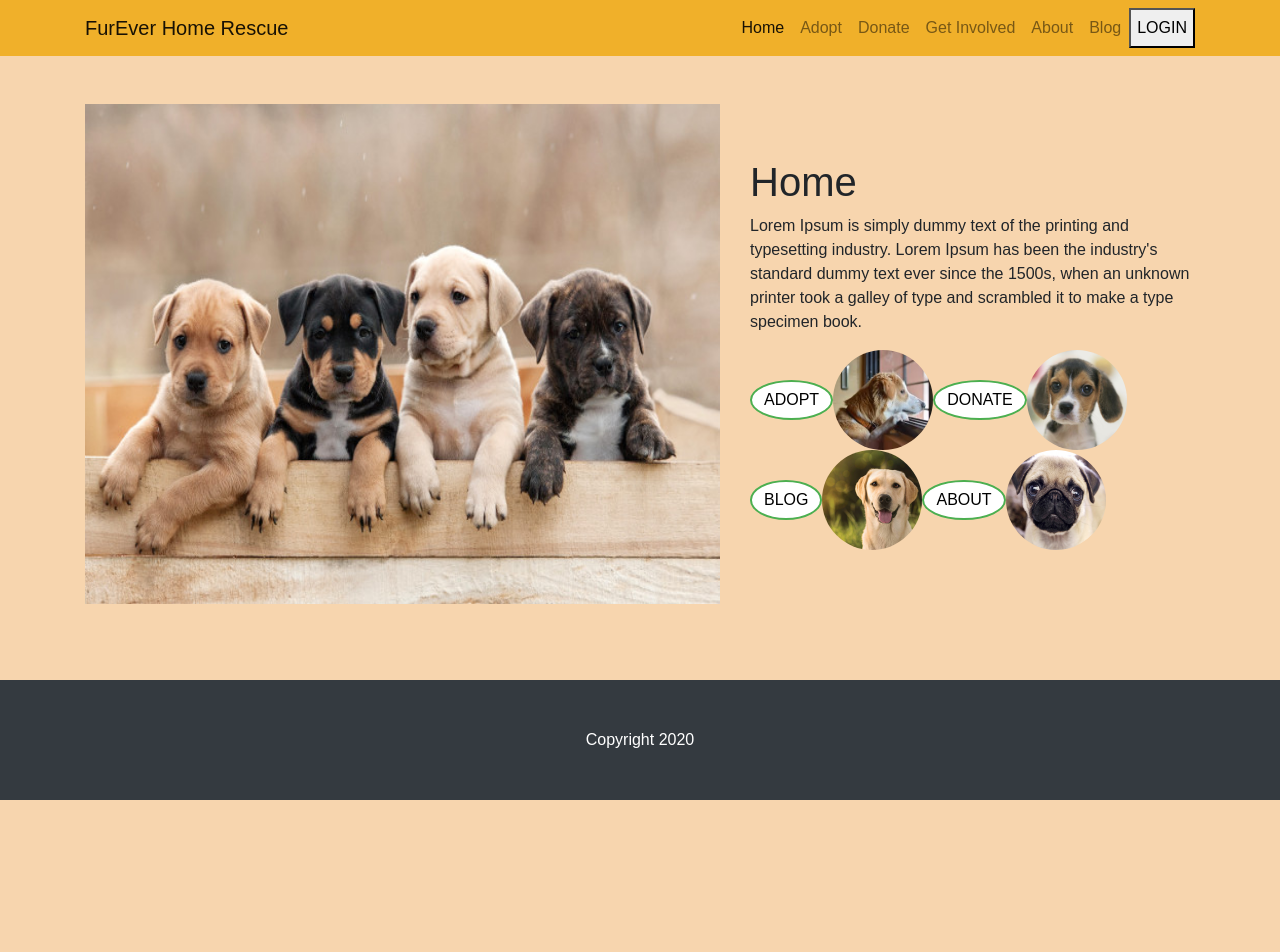
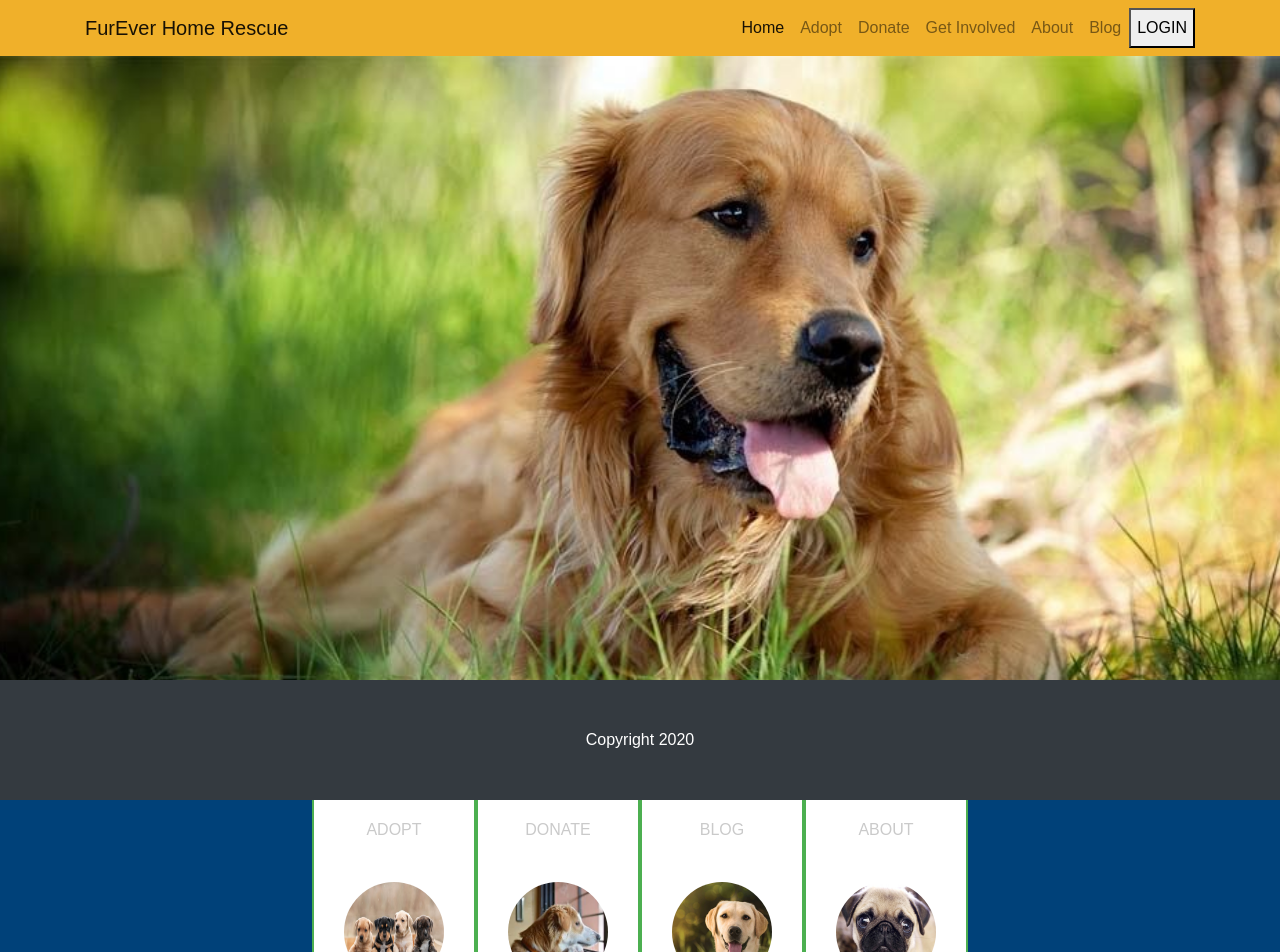
Before and after one commit to afazeez82/adoptadog-githubio.com, a React (Create React App) app in the folder client/: page / in a window 1280 px wide. Shown: the top 952 px of the page. Before the commit the page ends 800 px from the top, so only its background shows below. Built offline with nearby package versions, Linux system fonts and the light colour scheme; no server answers.

Commit message:
Changes About and Home pages

```diff
--- a/client/src/index.css
+++ b/client/src/index.css
@@ -9,8 +9,9 @@ nav {
   background-color: #f0b02a;
 }
 .img-fluid{
-  width: 500px;
-  height: 500px;
+  width: 100%;
+  height: auto;
+  display:block;
 }
 
 .img-circle {
@@ -20,11 +21,22 @@ nav {
   border-radius: 50%;
 }
 
+h1 {
+  position: absolute;
+  margin: auto;
+  top: 10;
+  left:10;
+  right:0;
+  bottom:0;
+  color:#fff;
+  height:100px;;
+  width: 1020px;
+}
+
 .btn-primary {
   background-color: white;
   color: black;
   border: 2px solid #4CAF50;
-  border-radius: 50%;
 }
 
 /* .donate {
--- a/client/src/views/About.jsx
+++ b/client/src/views/About.jsx
@@ -1,35 +1,36 @@
 import React from "react";
-// import "../index.css"
 
 function About() {
   return (
     <div className="about">
-      <div className="container">
-        <div className="row align-items-center my-5">
-           <div className="col-lg-7">
-            <img
-              className="img-fluid w-100 h-auto"
-              src={process.env.PUBLIC_URL +"/images/white-dog.jpg"}
-              alt="White Dog"
-            />
-          </div>
-          <div className="col-lg-5">
-            <h1 className="font-weight-light">About</h1>
-            <p>
-              Lorem Ipsum is simply dummy text of the printing and typesetting
-              industry. Lorem Ipsum has been the industry's standard dummy text
-              ever since the 1500s, when an unknown printer took a galley of
-              type and scrambled it to make a type specimen book.
-            </p>
-            <div className="col-md-4"></div>
-            <a className="btn btn-primary btn-xl text-uppercase js-scroll-trigger" href="#donate">DONATE</a>
-            <img src={process.env.PUBLIC_URL +"/images/cute-dog.jpeg"} className="img-circle" alt="..."></img>
-            <a className="btn btn-primary btn-xl text-uppercase js-scroll-trigger" href="#blog">BLOG</a>
-            <img src={process.env.PUBLIC_URL +"/images/dog2.jpg"} className="img-circle" alt="..."></img>
-          </div>
+      <div className="row">
+        <img
+          className="img-fluid w-100 h-auto"
+          src={process.env.PUBLIC_URL + "/images/dogs1.jpg"}
+          alt="White Dog"
+        />
+      </div>
+      <div className="row justify-content-md-center" style={{ backgroundColor: "#004179", height: "400px" }}>
+        <div className="col-5 m-3" style={{ backgroundColor: "#5EBAF2", height: "350px" }}>
+          <h5 className="p-4">
+            FurEver Home Rescue is a 501(c)(3) nonprofit based in
+            Minneasota and focuses on dogs who need a new home.
+
+            At vero eos et accusamus et iusto odio dignissimos ducimus qui blanditiis praesentium voluptatum deleniti atque corrupti quos dolores et quas molestias excepturi sint occaecati cupiditate non provident, similique sunt in culpa qui officia deserunt mollitia animi, id est laborum et dolorum fuga. Et harum quidem rerum facilis est et expedita distinctio.
+            </h5>
+        </div>
+        <div className="col-6">
+          <button className="btn-primary">
+            <p style={{ color: "#CACACA" }}>DONATE</p>
+            <img src={process.env.PUBLIC_URL + "/images/dog4.jpg"} className="img-circle m-4" alt="..." />
+          </button>
+          <button className="btn-primary">
+            <p style={{ color: "#CACACA" }}>BLOG</p>
+            <img src={process.env.PUBLIC_URL + "/images/dog2.jpg"} className="img-circle m-4" alt="..." />
+          </button>
         </div>
       </div>
-    </div>
+    </div >
   );
 }
 
--- a/client/src/views/Home.jsx
+++ b/client/src/views/Home.jsx
@@ -1,37 +1,40 @@
 import React from "react";
+
 // import "../index.css"
 
 function Home() {
   return (
     <div className="home">
-      <div className="container">
-        <div className="row align-items-center my-5">
-          <div className="col-lg-7">
+      <div className="row">
+        <h1>Save Lives Furever!</h1>
         <img
-              className="img-fluid w-100 "
-              src={process.env.PUBLIC_URL +"/images/dogs1.jpg"}
+        className="img-fluid w-100 h-auto"
+          src={process.env.PUBLIC_URL + "/images/dog1.jpg"}
           alt=""
         />
       </div>
-          <div className="col-lg-5">
-            <h1 className="font-weight-light">Home</h1>
-            <p>
-              Lorem Ipsum is simply dummy text of the printing and typesetting
-              industry. Lorem Ipsum has been the industry's standard dummy text
-              ever since the 1500s, when an unknown printer took a galley of
-              type and scrambled it to make a type specimen book.
-            </p>
-            <div className="col-md-4"></div>
-            <a className="btn btn-primary btn-xl text-uppercase js-scroll-trigger" href="#adopt">ADOPT</a>
-            <img src={process.env.PUBLIC_URL +"/images/cute-dog.jpeg"} className="img-circle" alt="..."></img>
-            <a className="btn btn-primary btn-xl text-uppercase js-scroll-trigger" href="#donate">DONATE</a>
-            <img src={process.env.PUBLIC_URL +"/images/dog2.jpg"} className="img-circle" alt="..."></img>
-            <a className="btn btn-primary btn-xl text-uppercase js-scroll-trigger" href="#blog">BLOG</a>
-            <img src={process.env.PUBLIC_URL +"/images/DOG3.jpg"} className="img-circle" alt="..."></img>
-            <a className="btn btn-primary btn-xl text-uppercase js-scroll-trigger" href="#about">ABOUT</a>
-            <img src={process.env.PUBLIC_URL +"/images/DOG4.jpg"} className="img-circle" alt="..."></img>
-          </div>
-          </div>
+      <div className="row justify-content-md-center" style={{ backgroundColor: "#004179", height: "400px" }}>
+        <button className="btn-primary">
+          <p style={{ color: "#CACACA" }}>ADOPT</p>
+          <img src={process.env.PUBLIC_URL + "/images/dogs1.jpg"} alt="my" className="img-circle m-4" />
+        </button>
+
+
+        <button className="btn-primary">
+          <p style={{ color: "#CACACA" }}>DONATE</p>
+          <img src={process.env.PUBLIC_URL + "/images/cute-dog.jpeg"} className="img-circle m-4" alt="..." />
+        </button>
+
+        <button className="btn-primary">
+          <p style={{ color: "#CACACA" }}>BLOG</p>
+          <img src={process.env.PUBLIC_URL + "/images/dog3.jpg"} className="img-circle m-4" alt="..." />
+        </button>
+
+
+        <button className="btn-primary">
+          <p style={{ color: "#CACACA" }}>ABOUT</p>
+          <img src={process.env.PUBLIC_URL + "/images/DOG4.jpg"} className="img-circle m-4" alt="..."></img>
+        </button>
       </div>
     </div>
   );
```
Also changed, not shown: client/public/images/dog1.jpg (added), client/public/images/dog2.jpg. Lines whose indentation alone changed are shown as unchanged.
